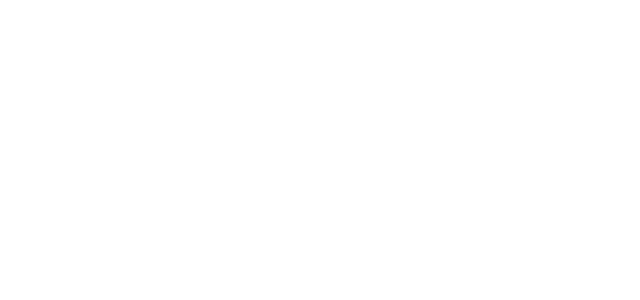
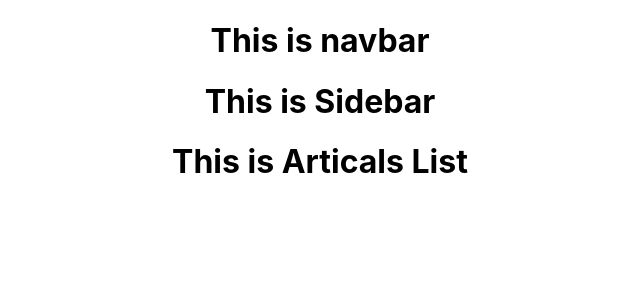
Before and after one commit to Rithip-Rajavel/learning-react, a React (Create React App) app: page / in a window 1280 px wide. Shown: the top 300 px of the page, without its empty margins (320-960 px from the left). Built offline with nearby package versions, Linux system fonts and the light colour scheme.

Commit message:
components

```diff
--- a/src/App.js
+++ b/src/App.js
@@ -1,10 +1,21 @@
-import logo from './logo.svg';
+//import logo from './logo.svg';
 import './App.css';
 
+const Navbar =()=>{
+  return <h1>This is navbar</h1>
+}
+const Sidebar = () =>{
+  return <h1>This is Sidebar</h1>
+}
+const Articallist =() =>{
+  return <h1>This is Articals List</h1>
+}
 function App() {
   return (
     <div className="App">
-
+      <Navbar />
+      <Sidebar />
+      <Articallist />
     </div>
   );
 }
```
